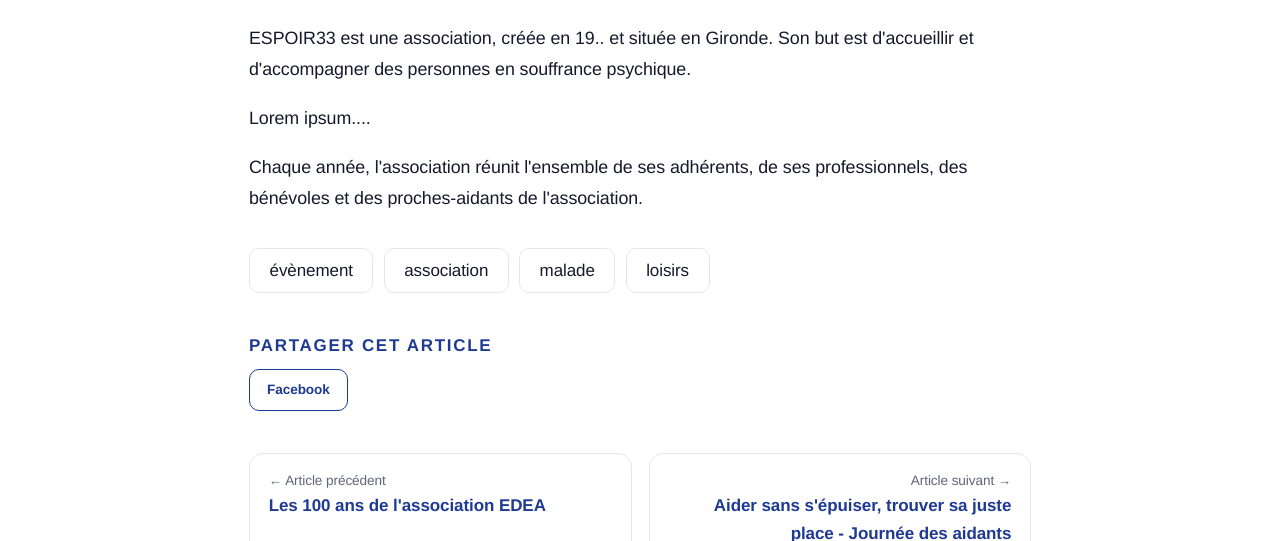
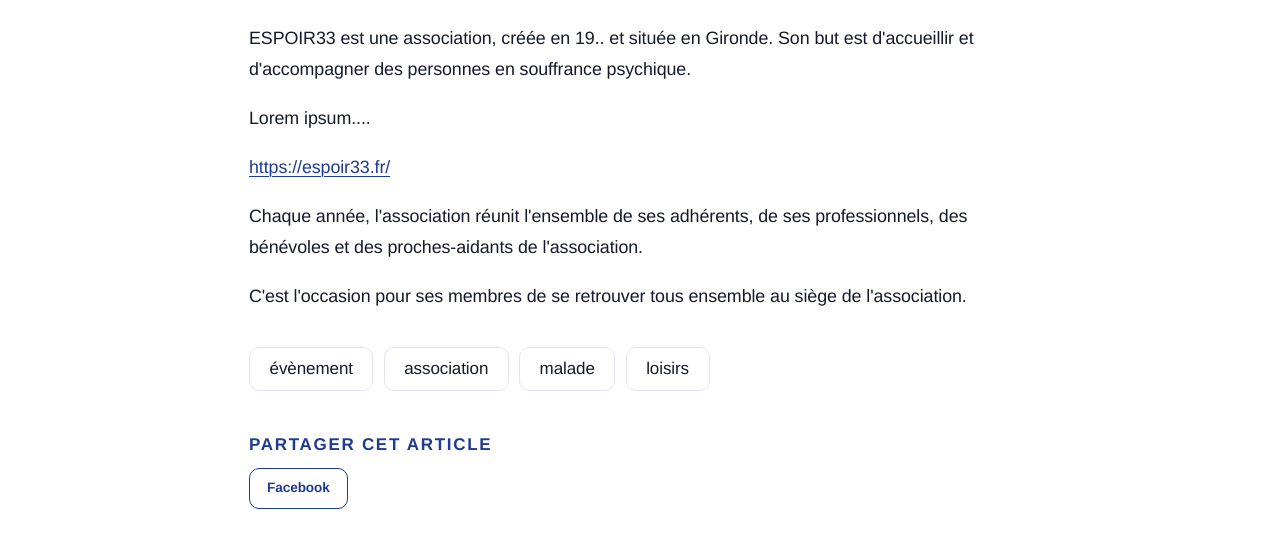
Before and after one commit to Patcyberdim/activ-aidance, an Eleventy site: page src/articles/fete-annuelle-despoir33.md in a window 1280 px wide. Shown: the part 259-800 px from the top of the page. Built offline with nearby package versions, Linux system fonts and the light colour scheme; Eleventy itself is replaced by a stand-in of ours; files that its build step writes are made by us from their sources.

Commit message:
Update Article “fete-annuelle-despoir33”

```diff
--- a/src/articles/fete-annuelle-despoir33.md
+++ b/src/articles/fete-annuelle-despoir33.md
@@ -13,4 +13,8 @@ ESPOIR33 est une association, créée en 19.. et située en Gironde. Son but est
 
 Lorem ipsum....
 
+<https://espoir33.fr/>
+
 Chaque année, l'association réunit l'ensemble de ses adhérents, de ses professionnels, des bénévoles et des proches-aidants de l'association.
+
+C'est l'occasion pour ses membres de se retrouver tous ensemble au siège de l'association.
```
